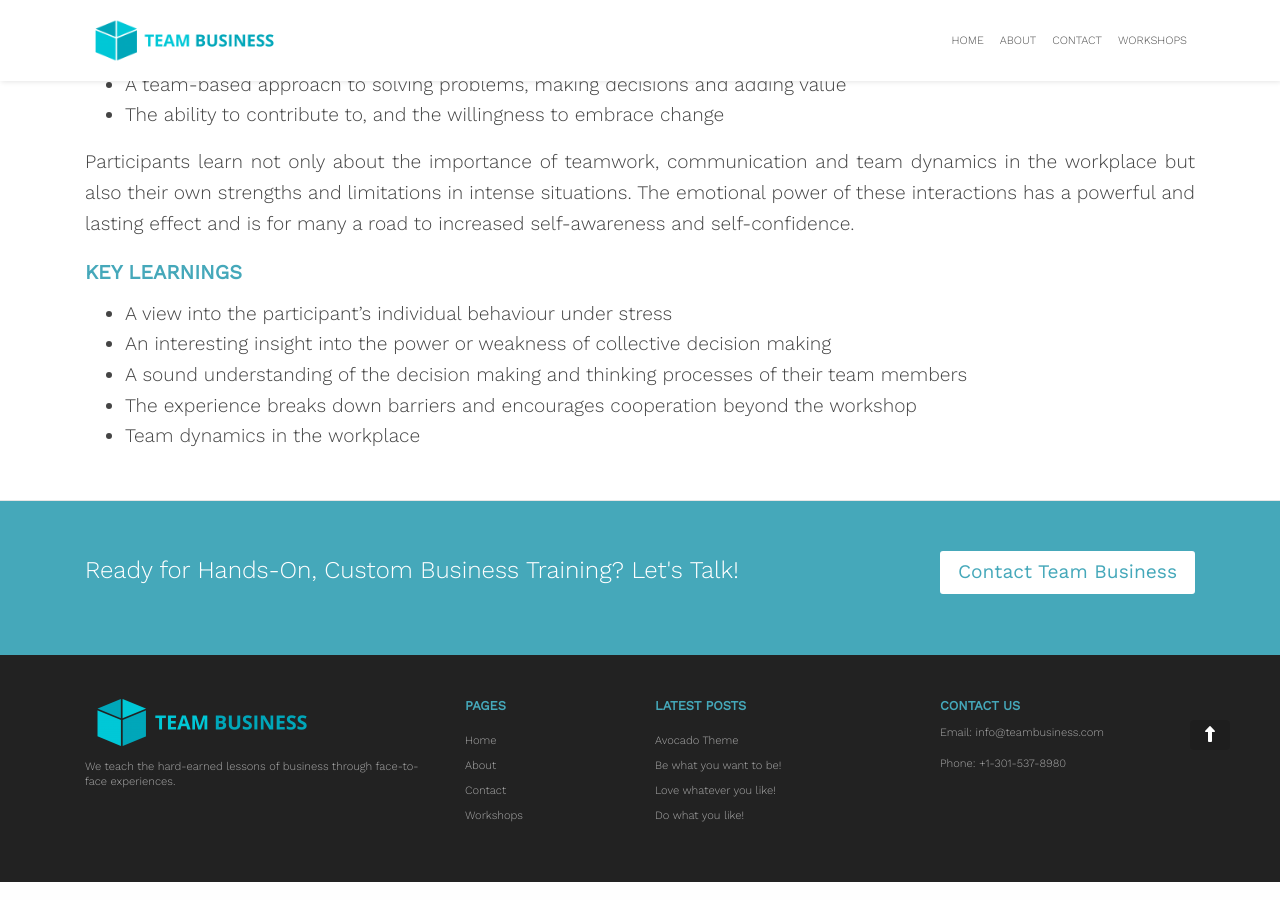
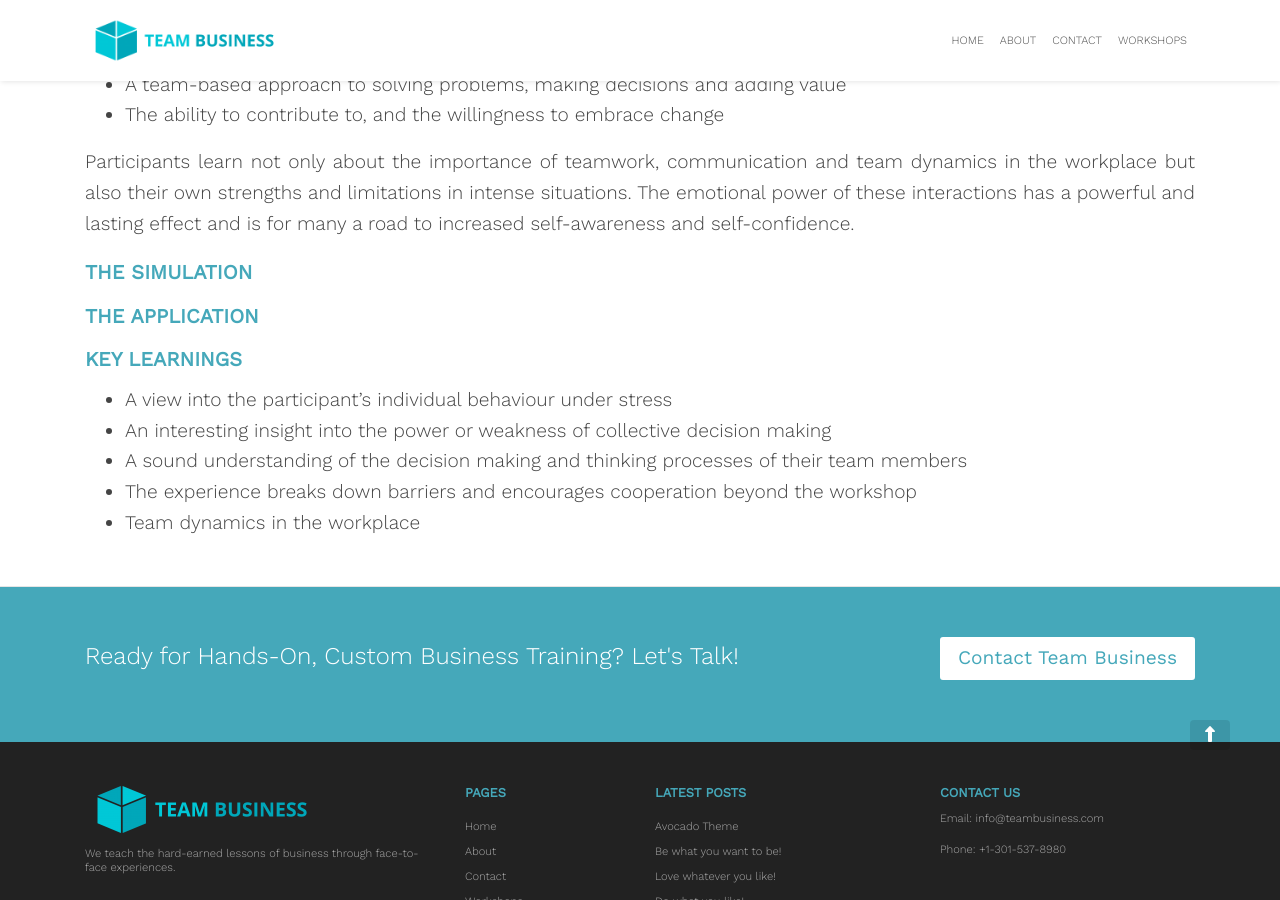
Before and after one commit to zac-heisey/team-business, a Jekyll site: the page built from _pages/team-building-workshop.md, in a window 1280 px wide and 900 px high, scrolled down 1283 px. Built offline with Jekyll 4.4.1, drawn with Linux system fonts in a browser that asks for light colours; nearby versions of some CDN libraries.

Commit message:
Update from Forestry.io Lara Azzam updated _pages/team-building-workshop.md

```diff
--- a/_pages/team-building-workshop.md
+++ b/_pages/team-building-workshop.md
@@ -26,6 +26,10 @@ During the team-building workshop, employees gain valuable personal leadership a
 
 Participants learn not only about the importance of teamwork, communication and team dynamics in the workplace but also their own strengths and limitations in intense situations. The emotional power of these interactions has a powerful and lasting effect and is for many a road to increased self-awareness and self-confidence.
 
+### THE SIMULATION
+
+### THE APPLICATION
+
 ### **Key Learnings**
 
 * A view into the participant's individual behaviour under stress
```
